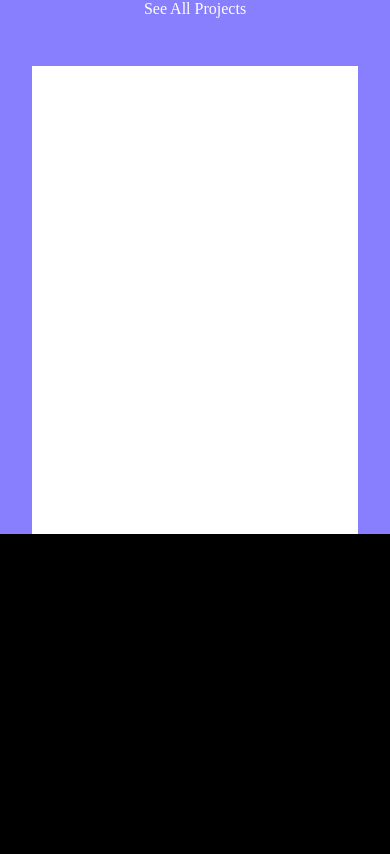
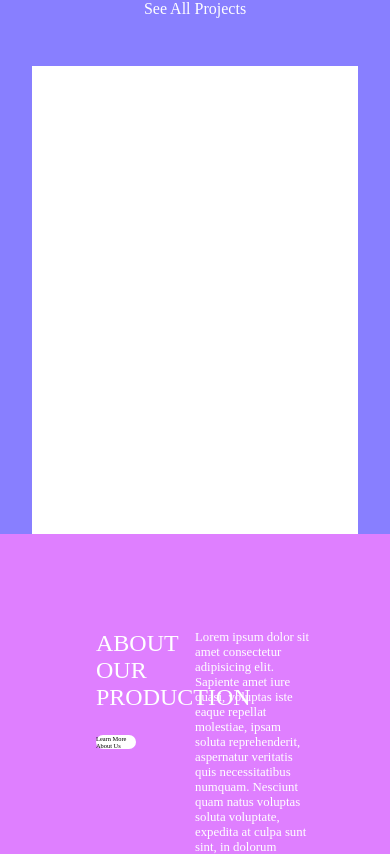
Before and after one commit to Litt1eStar/MuasoomInteractive-WebPortfolio, a React (Vite) app in the folder client/: page / in a window 390 px wide. Shown: the part 2406-3260 px from the top of the page. Before the commit the page ends 2940 px from the top, so only its background shows below. Built offline with nearby package versions, Linux system fonts and the light colour scheme.

Commit message:
create mock up of home about us section

```diff
--- a/client/src/App.jsx
+++ b/client/src/App.jsx
@@ -3,6 +3,7 @@ import Navbar from "./components/navbar/Navbar"
 import TopWork from "./components/topWork/TopWork"
 import OurServices from "./components/ourServices/OurServices"
 import WhatHaveWeDone from "./components/whatHaveWeDone/WhatHaveWeDone"
+import AboutUs from "./components/aboutUs/AboutUs"
 
 function App() {
   return (
@@ -12,6 +13,7 @@ function App() {
       <TopWork />
       <OurServices />
       <WhatHaveWeDone />
+      <AboutUs />
     </>
   )
 }
--- /dev/null
+++ b/client/src/components/aboutUs/AboutUs.jsx
@@ -0,0 +1,20 @@
+import React from "react";
+import styles from "./AboutUs.module.css"
+
+const AboutUs = () => {
+  return (
+    <>
+        <div className={styles.container}>
+            <div className={styles.leftContainer}>
+                <div className={styles.title}>ABOUT OUR</div>
+                <div className={styles.title}>PRODUCTION</div>
+                <div className={styles.learnMoreBtn}>Learn More About Us</div>
+            </div>
+            <div className={styles.rightContainer}>
+                Lorem ipsum dolor sit amet consectetur adipisicing elit. Sapiente amet iure quasi, voluptas iste eaque repellat molestiae, ipsam soluta reprehenderit, aspernatur veritatis quis necessitatibus numquam. Nesciunt quam natus voluptas soluta voluptate, expedita at culpa sunt sint, in dolorum pariatur vero nihil nemo quasi, consequatur eaque eveniet quaerat. Sit, asperiores harum.
+            </div>
+        </div>
+    </>
+  )
+}
+export default AboutUs;
--- /dev/null
+++ b/client/src/components/aboutUs/AboutUs.module.css
@@ -0,0 +1,84 @@
+.container{
+    height: 50rem;
+    background-color: rgb(223, 127, 255);
+    display: flex;
+    flex-direction: row;
+    padding: 5rem;
+}
+
+.leftContainer{
+    width: 50%;
+    /* background-color: rgb(0, 0, 0); */
+    display: flex;
+    flex-direction: column;
+    /* justify-content: center; */
+    padding-left: 3rem;
+    padding-top:6rem;
+}
+
+.title{
+    font-size: 7rem;
+}
+
+.learnMoreBtn{
+    width: 40%;
+    height: 10%;
+    border-radius: 5rem;
+    display: flex;
+    justify-content: center;
+    align-items: center;
+    font-size: 2rem;
+    background-color: rgb(255, 255, 255);
+    color: black;
+    margin-top: 1.5rem;
+}
+
+.rightContainer{
+    width: 50%;
+    /* background-color: rgb(19, 95, 95); */
+    display: flex;
+    /* align-items: center; */
+    font-size: 3rem;
+    padding-top:6rem;
+}
+@media screen and (max-width: 1024px) {
+    .container{
+        height: 40rem;
+    }
+
+    .title{
+        font-size: 3rem;
+    }
+
+    .learnMoreBtn{
+        font-size: 1rem;
+    }
+
+    .rightContainer{
+        font-size: 1.5rem;
+    }
+}
+
+@media screen and (max-width: 600px) {
+    .container{
+        height: 20rem;
+    }
+
+    .title{
+        font-size: 1.5rem;
+    }
+
+    .leftContainer{
+        padding-top: 1rem;
+        padding-left: 1rem;
+    }
+
+    .learnMoreBtn{
+        font-size: 0.4rem;
+    }
+
+    .rightContainer{
+        font-size: 0.8rem;
+        padding-top: 1rem;
+    }
+}
--- a/client/src/components/ourServices/OurServices.module.css
+++ b/client/src/components/ourServices/OurServices.module.css
@@ -4,7 +4,6 @@
     display: flex;
     flex-direction: column;
     padding: 5rem;
-
 }
 
 .title{
```
